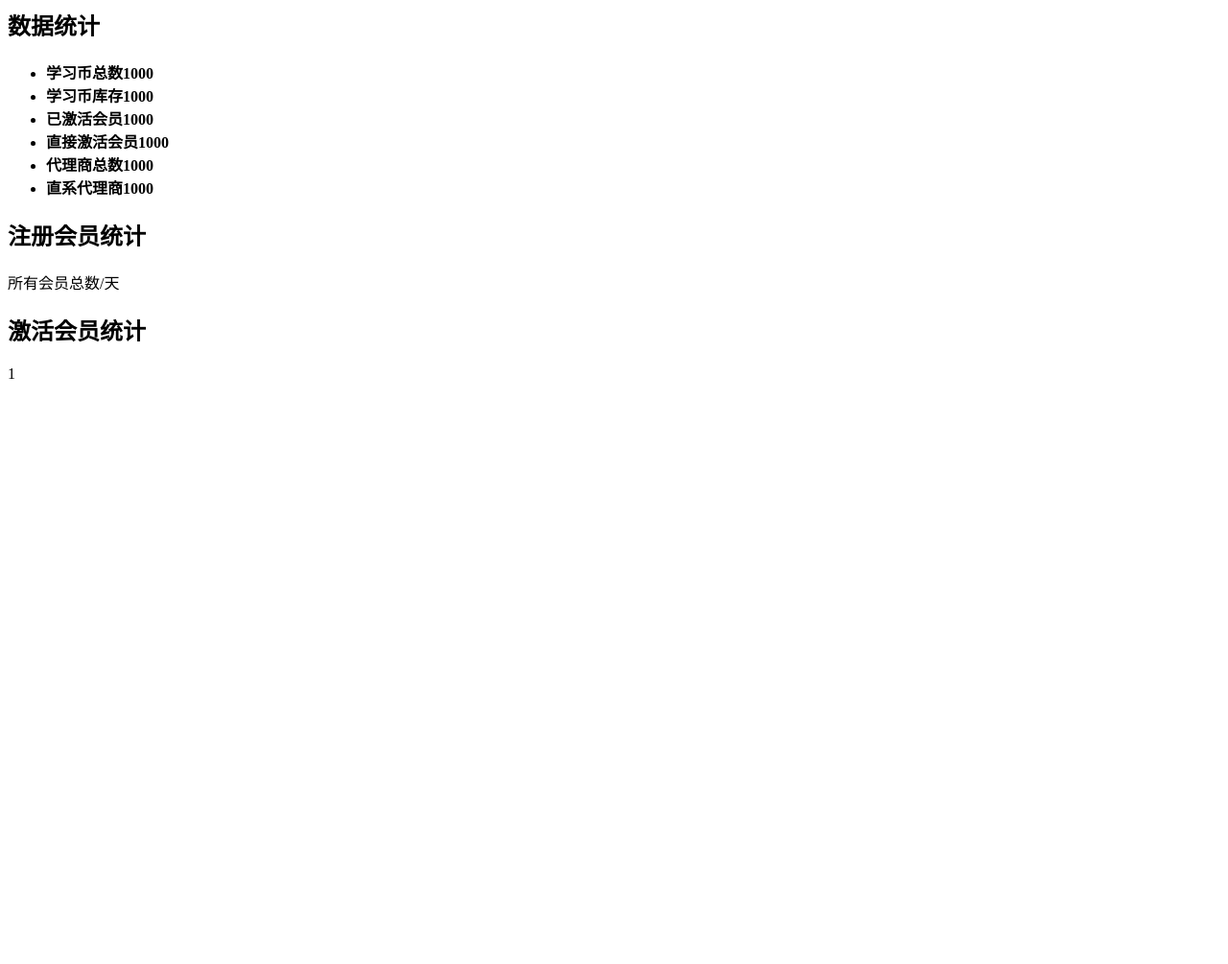
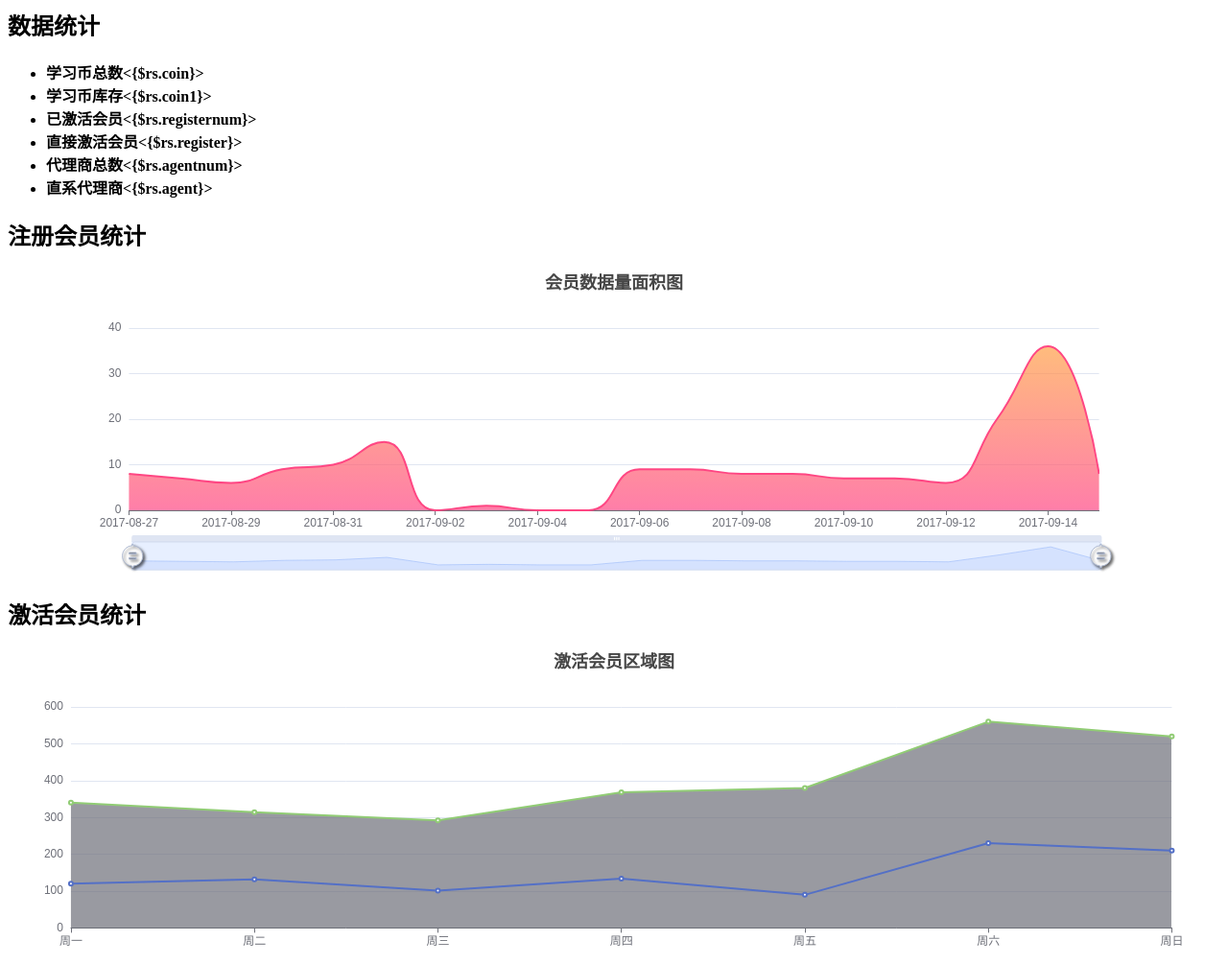
Before and after one commit to ttflowerboys/success-project, a PHP site: the page made by Agent/Home/View/default/Index/index.html in a window 1280 px wide. Shown: the whole page at 96% size. Before the commit the page ends 395 px from the top, so only its background shows below. Run offline with PHP 8.4, Linux system fonts and the light colour scheme; the template is opened without the code that fills it, so the values that code supplies are empty; some libraries are stand-ins or nearby versions.

Commit message:
[login] Add: javascript feature.

```diff
--- a/Agent/Home/Controller/IndexController.class.php
+++ b/Agent/Home/Controller/IndexController.class.php
@@ -3,8 +3,11 @@ namespace Home\Controller;
 use Think\Controller;
 class IndexController extends CommandController {
     public function index(){
+    	$rs = M('agent')->where(array('id'=>session('AgentId'),'phone'=>session('AgentPhone')))->find();
+    	$this->assign('rs',$rs);
         $this->display();
     }
+
 
     public function agent(){
         $this->display();
--- a/Agent/Home/View/default/Index/index.html
+++ b/Agent/Home/View/default/Index/index.html
@@ -7,12 +7,12 @@
 			<h2 class="commonHd"><i class="icon-datashow"></i>数据统计</h2>
 			<div class="commonBd">
 				<ul class="countList">
-					<li><strong>学习币总数</strong><b>1000</b></li>
-					<li><strong>学习币库存</strong><b>1000</b></li>
-					<li><strong>已激活会员</strong><b>1000</b></li>
-					<li><strong>直接激活会员</strong><b>1000</b></li>
-					<li><strong>代理商总数</strong><b>1000</b></li>
-					<li><strong>直系代理商</strong><b>1000</b></li>
+					<li><strong>学习币总数</strong><b><{$rs.coin}></b></li>
+					<li><strong>学习币库存</strong><b><{$rs.coin1}></b></li>
+					<li><strong>已激活会员</strong><b><{$rs.registernum}></b></li>
+					<li><strong>直接激活会员</strong><b><{$rs.register}></b></li>
+					<li><strong>代理商总数</strong><b><{$rs.agentnum}></b></li>
+					<li><strong>直系代理商</strong><b><{$rs.agent}></b></li>
 				</ul>
 			</div>
 		</div>
@@ -20,21 +20,134 @@
 			<div class="col-2">
 				<div class="CommonBox">
 					<h2 class="commonHd"><i class="icon-datachart"></i>注册会员统计</h2>
-					<div class="commonBd">
-						所有会员总数/天
+					<div class="commonBd" id="echarts_member_box">
+						<div id="echarts_member" style="height: 320px;"></div>
 					</div>
 				</div>
 			</div>
 			<div class="col-2">
 				<div class="CommonBox">
 					<h2 class="commonHd"><i class="icon-datachart"></i>激活会员统计</h2>
-					<div class="commonBd">
-						1
+					<div class="commonBd" id="echarts_register_box">
+						<div id="echarts_register" style="height: 320px;"></div>
 					</div>
 				</div>
 			</div>
 		</div>
 
 	</div>
+
+	<script src="https://cdn.bootcss.com/echarts/3.7.0/echarts.min.js"></script>
+	<script>
+		var date = ['2017-08-27','2017-08-28','2017-08-29','2017-08-30','2017-08-31','2017-09-01','2017-09-02','2017-09-03','2017-09-04','2017-09-05','2017-09-06','2017-09-07','2017-09-08','2017-09-09','2017-09-10','2017-09-11','2017-09-12','2017-09-13','2017-09-14','2017-09-15'];
+		var data = [8,7,6,9,10,15,0,1,0,0,9,9,8,8,7,7,6,20,36,8];
+
+		memberOption = {
+		    tooltip: {
+		        trigger: 'axis',
+		        position: function (pt) {
+		            return [pt[0], '10%'];
+		        }
+		    },
+		    title: {
+		        left: 'center', text: '会员数据量面积图'
+		    },
+		    xAxis: { type: 'category', boundaryGap: false, data: date },
+		    yAxis: { type: 'value' },
+		    dataZoom: [
+		    	 { type: 'inside', start: 0, end: 100 }
+		    	,{ start: 0, end: 100, handleIcon: 'M10.7,11.9v-1.3H9.3v1.3c-4.9,0.3-8.8,4.4-8.8,9.4c0,5,3.9,9.1,8.8,9.4v1.3h1.3v-1.3c4.9-0.3,8.8-4.4,8.8-9.4C19.5,16.3,15.6,12.2,10.7,11.9z M13.3,24.4H6.7V23h6.6V24.4z M13.3,19.6H6.7v-1.4h6.6V19.6z', handleSize: '80%',
+		        handleStyle: { color: '#fff', shadowBlur: 3, shadowColor: 'rgba(0, 0, 0, 0.6)', shadowOffsetX: 2, shadowOffsetY: 2 }
+		    }],
+		    series: [
+		        { name:'当日', type:'line', smooth:true, symbol: 'none', sampling: 'average',
+		            itemStyle: { normal: { color: 'rgb(255, 70, 131)' } },
+		            areaStyle: {
+		                normal: {
+		                	color: new echarts.graphic.LinearGradient(0, 0, 0, 1, [{
+		                		offset: 0, color: 'rgb(255, 158, 68)'
+		                	}, {
+		                		offset: 1, color: 'rgb(255, 70, 131)'
+		                	}])
+		                }
+		            },
+		            data: data
+		        }
+		    ]
+		};
+
+		registerOption = {
+		    title: {
+		    	left: 'center',
+		        text: '激活会员区域图'
+		    },
+		    tooltip : {
+		        trigger: 'axis',
+		        axisPointer: {
+		            type: 'cross',
+		            label: {
+		                backgroundColor: '#6a7985'
+		            }
+		        }
+		    },
+		    grid: {
+		        left: '3%',
+		        right: '4%',
+		        bottom: '3%',
+		        containLabel: true
+		    },
+		    xAxis : [
+		        {
+		            type : 'category',
+		            boundaryGap : false,
+		            data : ['周一','周二','周三','周四','周五','周六','周日']
+		        }
+		    ],
+		    yAxis : [
+		        {
+		            type : 'value'
+		        }
+		    ],
+		    series : [
+		        {
+		            name:'直接激活会员',
+		            type:'line',
+		            stack: '总量',
+		            areaStyle: {normal: {color: ['#f00']}},
+		            data:[120, 132, 101, 134, 90, 230, 210]
+		        },
+		        {
+		            name:'激活会员总数',
+		            type:'line',
+		            stack: '总量',
+		            areaStyle: {normal: {color: ['#86cdf9']}},
+		            data:[220, 182, 191, 234, 290, 330, 310]
+		        }
+		    ]
+		};
+
+
+
+		var memberChart = echarts.init(document.getElementById('echarts_member'));
+		var registerChart = echarts.init(document.getElementById('echarts_register'));
+
+		memberChart.setOption(memberOption);
+		registerChart.setOption(registerOption);
+
+		var resizeWorldMapContainer = function () {
+		    $('#echarts_member').width($('#echarts_member_box').width());
+		    $('#echarts_register').width($('#echarts_register_box').width());
+		};
+		resizeWorldMapContainer();
+
+		$(window).resize(function() {
+		  resizeWorldMapContainer()
+		  memberChart.resize();
+		  registerChart.resize();
+		});
+
+
+
+	</script>
 </body>
 </html>
--- a/Public/tpl/agent/css/common.css
+++ b/Public/tpl/agent/css/common.css
@@ -1,3 +1,4 @@
+html,body{width: 100%;height: 100%;overflow: hidden;}
 .Main{
 	position: absolute;
 	left: 200px;
--- a/agent/Home/View/default/Index/member.html
+++ b/agent/Home/View/default/Index/member.html
@@ -13,12 +13,14 @@
 							<th>手机号</th>
 							<th>性别</th>
 							<th>身份证号</th>
+							<th>感兴趣行业</th>
 							<th>所在城市</th>
 							<th>注册时间</th>
 						</tr>
 					</thead>
 					<tbody>
 						<tr>
+							<td>aaa</td>
 							<td>aaa</td>
 							<td>aaa</td>
 							<td>aaa</td>
```
